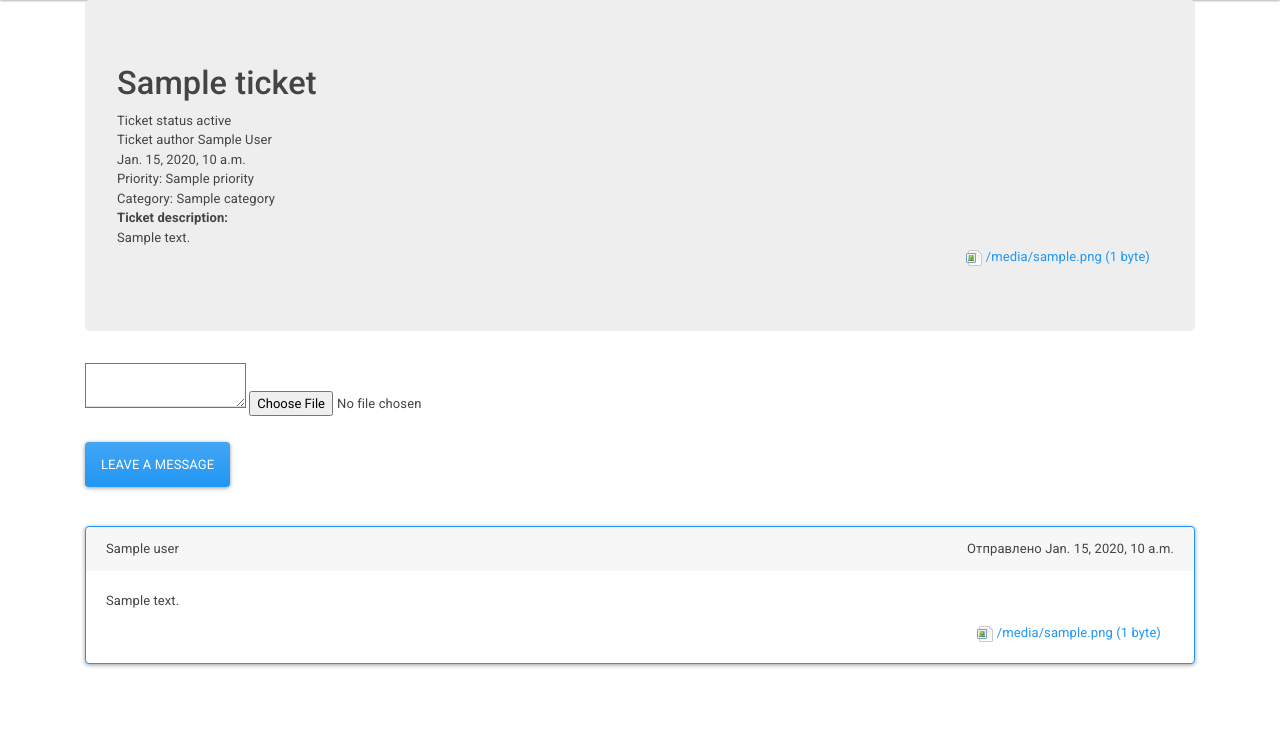
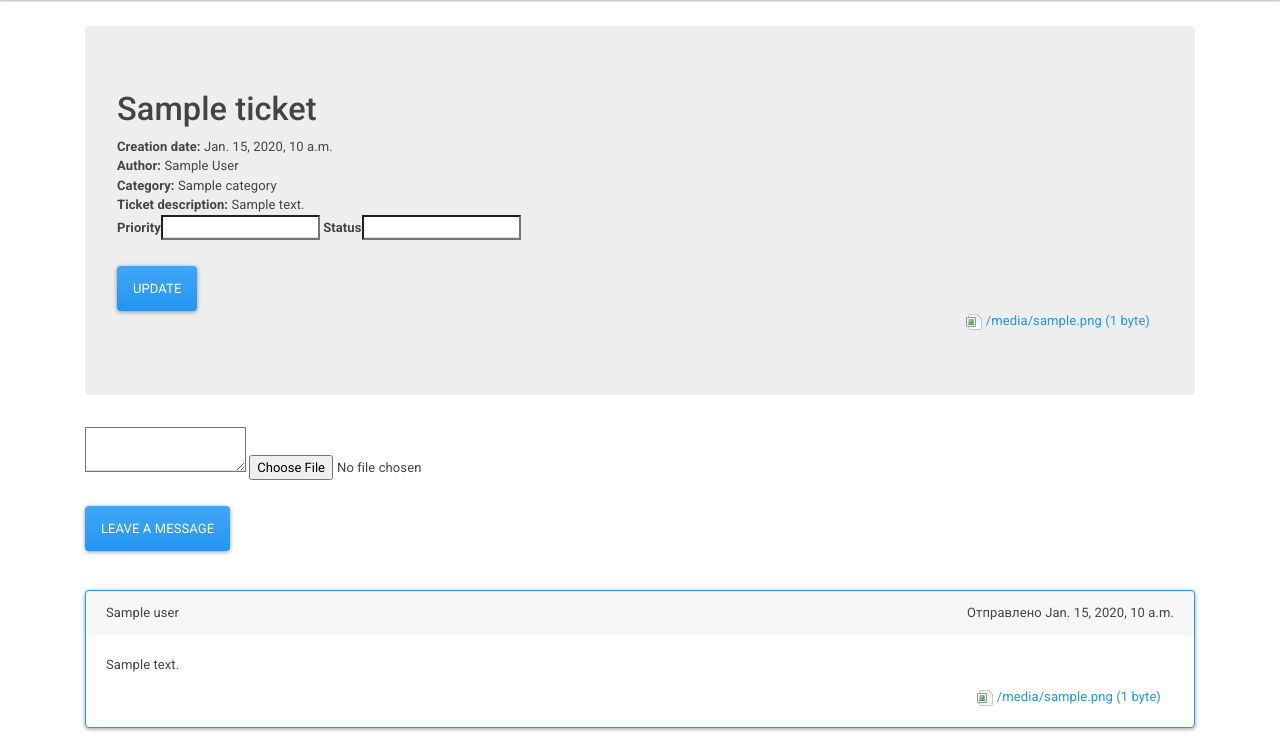
Before and after one commit to MedvedevAlexander/help_desk_2, a Django app: template help_desk/main/templates/main/show_ticket.html in a window 1280 px wide. Shown: the part 84-828 px from the top of the page. Before the commit the page ends 752 px from the top, so only its background shows below. Run offline with Django 3.2, Linux system fonts and the light colour scheme; the template is opened without the code that fills it: most values are stand-ins (such as "Sample title", 1, 10 or a date in 2020); form fields are guessed from the names that the template uses; some libraries are stand-ins or nearby versions.

Commit message:
Changed ticket page. Added a form for changing ticket status

```diff
--- a/help_desk/main/templates/main/show_ticket.html
+++ b/help_desk/main/templates/main/show_ticket.html
@@ -4,15 +4,22 @@
     <div class="container">
         <div class="row">
             <div class="col-12">
-                <div class="jumbotron">
-            <h1 class="display-5"> {{ ticket.title }}</h1>
-                    <div>Ticket status {{ ticket.status }}</div>
-                    <div>Ticket author {{ ticket.author }}</div>
-                    <div>{{ ticket.added_at }}</div>
-                    <div> Priority: {{ ticket.priority }}</div>
-                    <div> Category: {{ ticket.category }}</div>
-                    <div> <strong> Ticket description: </strong></div>
-                    <div> {{ ticket.text }}</div>
+                <div class="jumbotron ticket_description">
+                    <h1 class="display-5">{{ ticket.title }}</h1>
+                    <div><strong>Creation date:</strong> {{ticket.added_at}}</div>
+                    <div> <strong>Author:</strong> {{ ticket.author }}</div>
+                    <div><strong>Category:</strong> {{ ticket.category }}</div>
+                    <div> <strong> Ticket description:</strong> {{ticket.text}}</div>
+                    <form method="post" action="{% url 'main:update_ticket_status' ticket.id%}" enctype="application/x-www-form-urlencoded">
+                        {% csrf_token %}
+                        <strong>{{ticket_status_form.priority.label}}</strong>{{ticket_status_form.priority}}
+                        <strong>{{ticket_status_form.status.label}}</strong>{{ticket_status_form.status}}
+                        <div class="form-actions">
+                            <button type="submit" class="btn btn-primary" style="margin-top: 2em">
+                                Update
+                            </button>
+                        </div>
+                    </form>
                     <div class="ticket_attachments" style="display: flex; justify-content: flex-end">
                         {% for file in ticket.files.all %}
                             <span class="attached_file" style="margin-right: 1em">
--- a/help_desk/main/urls.py
+++ b/help_desk/main/urls.py
@@ -8,6 +8,7 @@ urlpatterns = [
     path('', views.main_page, name='main_page'),
     path('test/', views.test, name='test'),
     path('tickets/<int:ticket_id>/', views.ShowTicket.as_view(), name='show_ticket'),
+    path('tickets/<int:ticket_id>/update_status', views.UpdateTicketStatus.as_view(), name='update_ticket_status'),
     path('tickets/create/', views.create_ticket, name='create_ticket'),
     path('accounts/login/', views.HelpDeskLoginView.as_view(), name='login_page'),
     path('accounts/logout/', views.HelpDeskLogoutView.as_view(), name='logout_page'),
--- a/help_desk/static/help_desk/css/help_desk.css
+++ b/help_desk/static/help_desk/css/help_desk.css
@@ -30,3 +30,7 @@
 .profile_info_alert_warning {
     margin-top: 1em;
 }
+
+.ticket_description {
+    margin-top: 2em;
+}
```
Also changed, not shown: help_desk/main/forms.py (+12 -1 lines), help_desk/main/views.py (+27 -5 lines).
